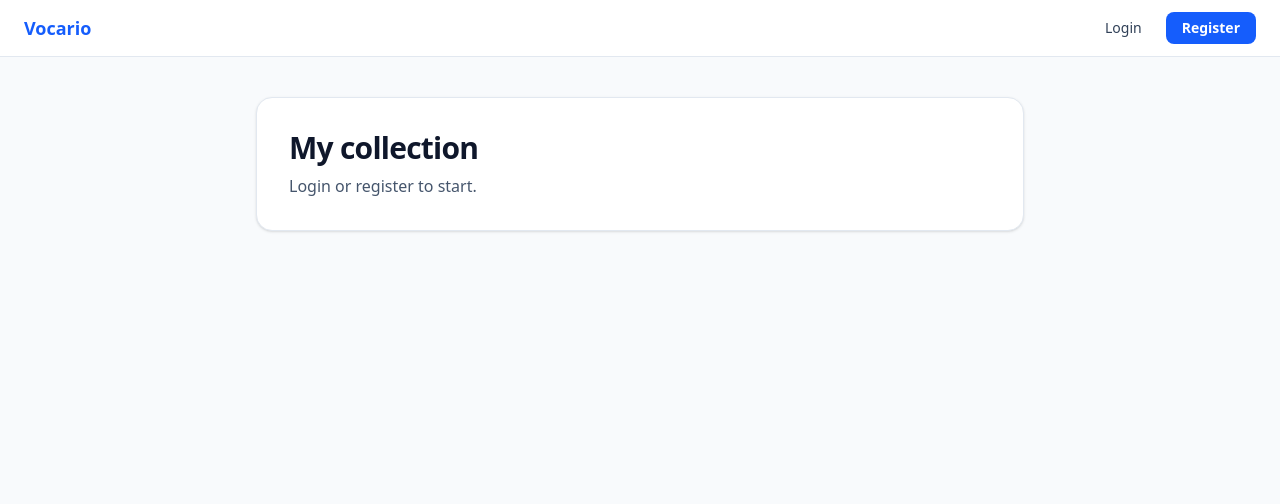
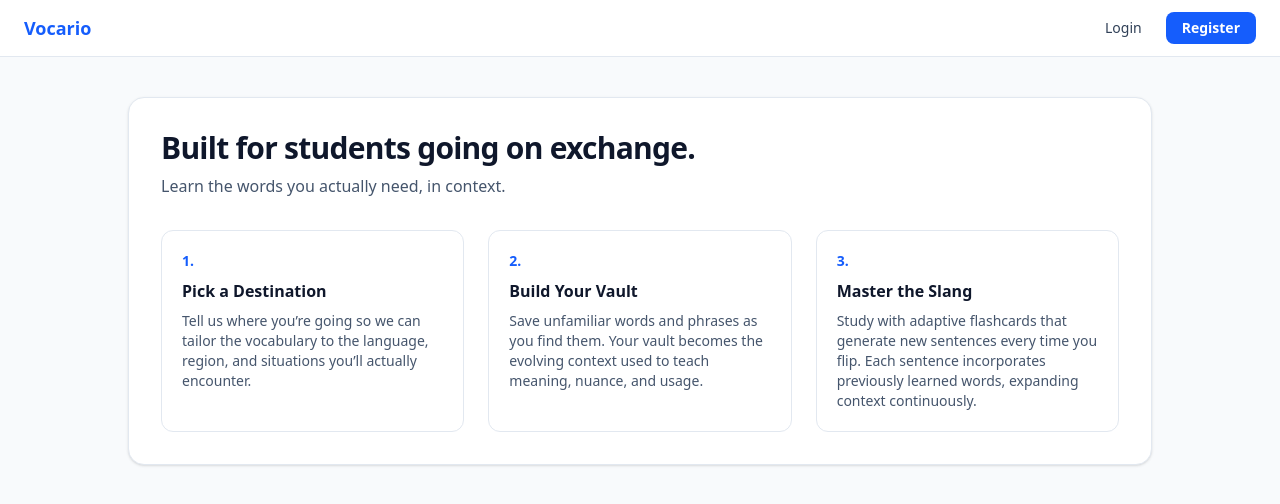
Before and after one commit to kong-xin-yang/flashcard-app, a React app in the folder frontend/: page / in a window 1280 px wide. Shown: the top 504 px of the page. Built offline with nearby package versions, Linux system fonts and the light colour scheme; no server answers; the HTML template or start-up script is replaced by a standard one.

Commit message:
home page ui

```diff
--- a/frontend/src/pages/Home.jsx
+++ b/frontend/src/pages/Home.jsx
@@ -74,21 +74,51 @@ export default function Home() {
       {/* Main content */}
       <main className="w-full px-6 py-10">
         {!loading && !session && (
-          <div className="mx-auto max-w-3xl rounded-2xl border border-slate-200 bg-white p-8 shadow-sm">
+          <div className="mx-auto max-w-5xl rounded-2xl border border-slate-200 bg-white p-8 shadow-sm">
             <h1 className="text-3xl font-bold tracking-tight">
-              My collection
+              Built for students going on exchange.
             </h1>
             <p className="mt-2 text-slate-600">
-              Login or register to start.
+              Learn the words you actually need, in context.
             </p>
+
+            <div className="mt-8 grid gap-6 md:grid-cols-3">
+              <div className="rounded-xl border border-slate-200 p-5">
+                <div className="text-sm font-semibold text-blue-600">1.</div>
+                <h3 className="mt-2 font-semibold">Pick a Destination</h3>
+                <p className="mt-2 text-sm text-slate-600">
+                  Tell us where you’re going so we can tailor the vocabulary to
+                  the language, region, and situations you’ll actually
+                  encounter.
+                </p>
+              </div>
+
+              <div className="rounded-xl border border-slate-200 p-5">
+                <div className="text-sm font-semibold text-blue-600">2.</div>
+                <h3 className="mt-2 font-semibold">Build Your Vault</h3>
+                <p className="mt-2 text-sm text-slate-600">
+                  Save unfamiliar words and phrases as you find them. Your vault
+                  becomes the evolving context used to teach meaning, nuance,
+                  and usage.
+                </p>
+              </div>
+
+              <div className="rounded-xl border border-slate-200 p-5">
+                <div className="text-sm font-semibold text-blue-600">3.</div>
+                <h3 className="mt-2 font-semibold">Master the Slang</h3>
+                <p className="mt-2 text-sm text-slate-600">
+                  Study with adaptive flashcards that generate new sentences
+                  every time you flip. Each sentence incorporates previously
+                  learned words, expanding context continuously.
+                </p>
+              </div>
+            </div>
           </div>
         )}
 
         {!loading && session && (
           <div className="mx-auto max-w-5xl rounded-2xl border border-slate-200 bg-white p-8 shadow-sm">
-            <h1 className="text-2xl font-bold tracking-tight">
-              Welcome
-            </h1>
+            <h1 className="text-2xl font-bold tracking-tight">Welcome</h1>
             <p className="mt-2 text-slate-600">
               You are signed in. This area will become your flashcard app.
             </p>
```
Also changed, not shown: frontend/src/services/services.jsx (deleted).
